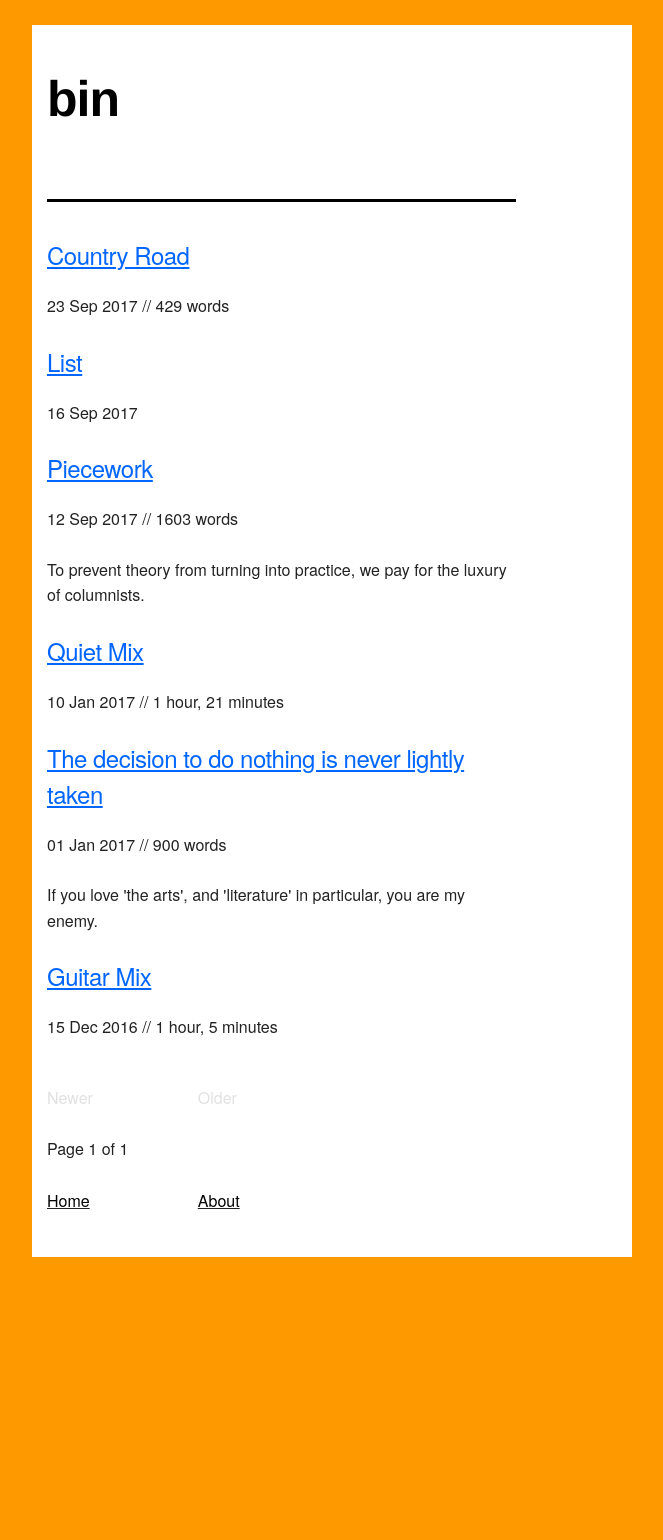
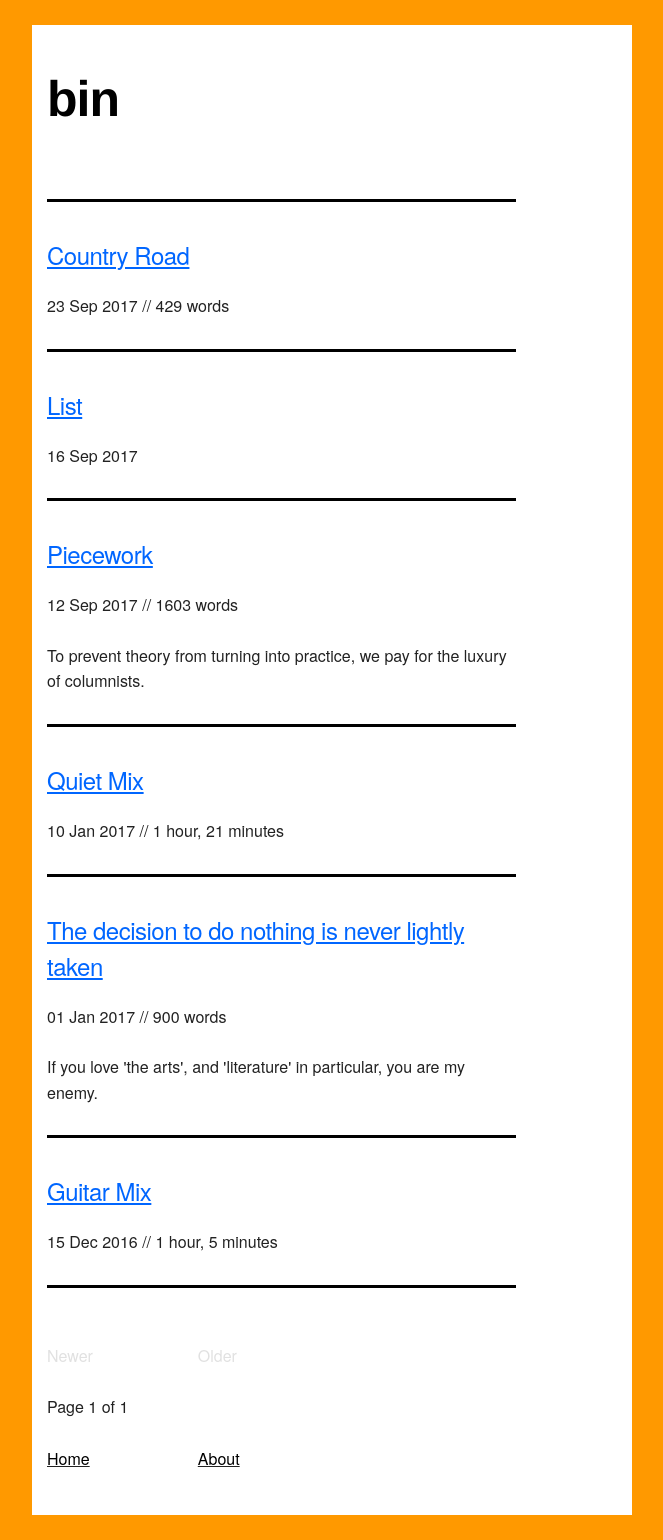
Before and after one commit to mt-trash/mt-trash.github.io, a Jekyll site: the page built from index.html, in a window 1280 px wide. Shown: the whole page, without its empty margins (308-971 px from the left). Built offline with Jekyll 4.4.1, drawn with Linux system fonts in a browser that asks for light colours; the list of posts is cut into pages by our own code; before the commit the page ends 1282 px from its top, so only the background shows below that.

Commit message:
put back the hr lines

```diff
--- a/index.html
+++ b/index.html
@@ -14,7 +14,7 @@ title: Empty Trash
       {% endcapture %}
       {% unless words contains "-" %}
       {{ words | plus: 250 | prepend: "// " | append: " words" }}
-      {% endunless %}</p><p>{{ post.preview }}</p>
+      {% endunless %}</p><p>{{ post.preview }}</p><hr>
     {% endfor %}
   </div>
 </div>
```
